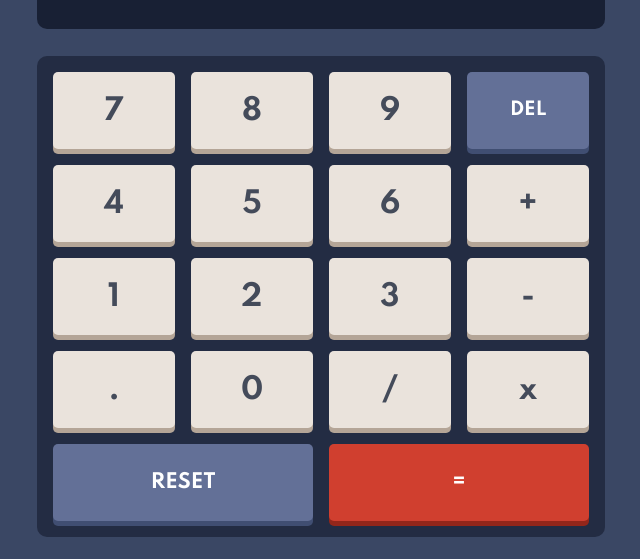
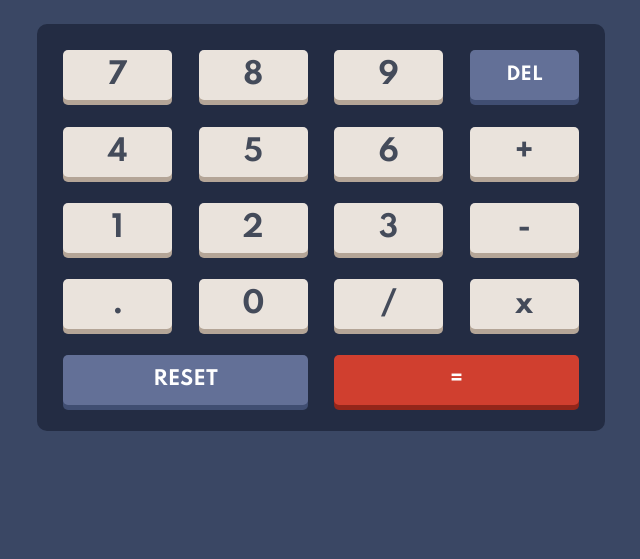
Before and after one commit to MohtashimAli85/calculator-app-main, a plain HTML site: page index.html in a window 1280 px wide. Shown: the part 241-800 px from the top of the page, without its empty margins (319-959 px from the left). Drawn offline with Linux system fonts and the light colour scheme.

Commit message:
Update style.css

```diff
--- a/style.css
+++ b/style.css
@@ -249,6 +249,16 @@ header {
 @media (min-width: 768px) {
   body {
     height: unset;
-    margin-top: 5rem;
+    margin-top: 3rem;
+  }
+
+  .keyPad {
+    grid-gap: 1.63rem;
+    padding: 1.63rem;
+  }
+
+  .btn {
+    padding: 0.5rem 1rem;
+    height: unset;
   }
 }
```
